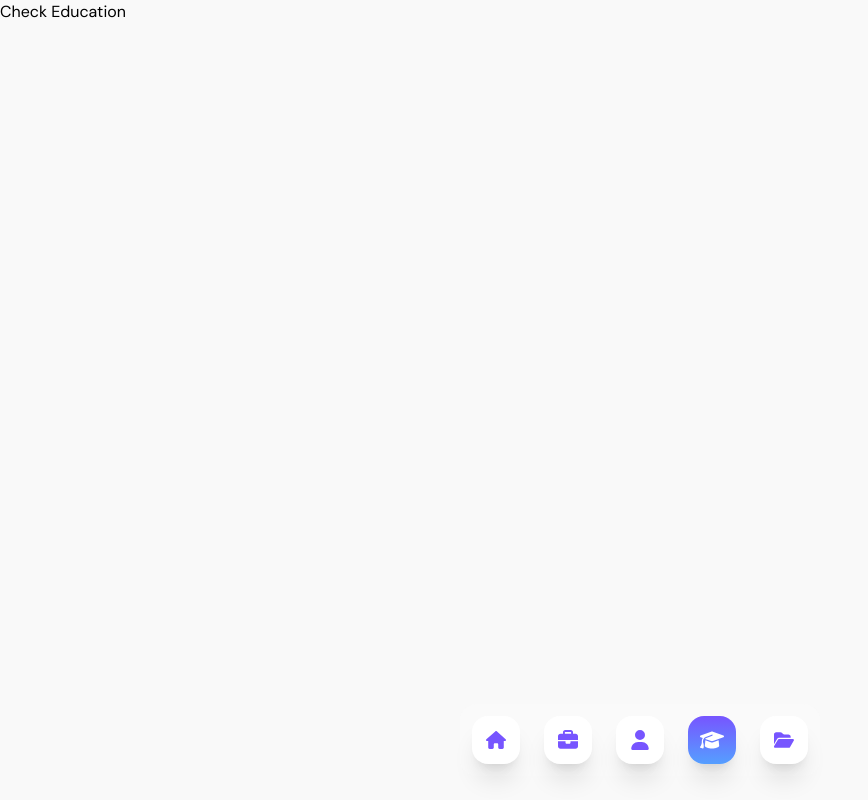
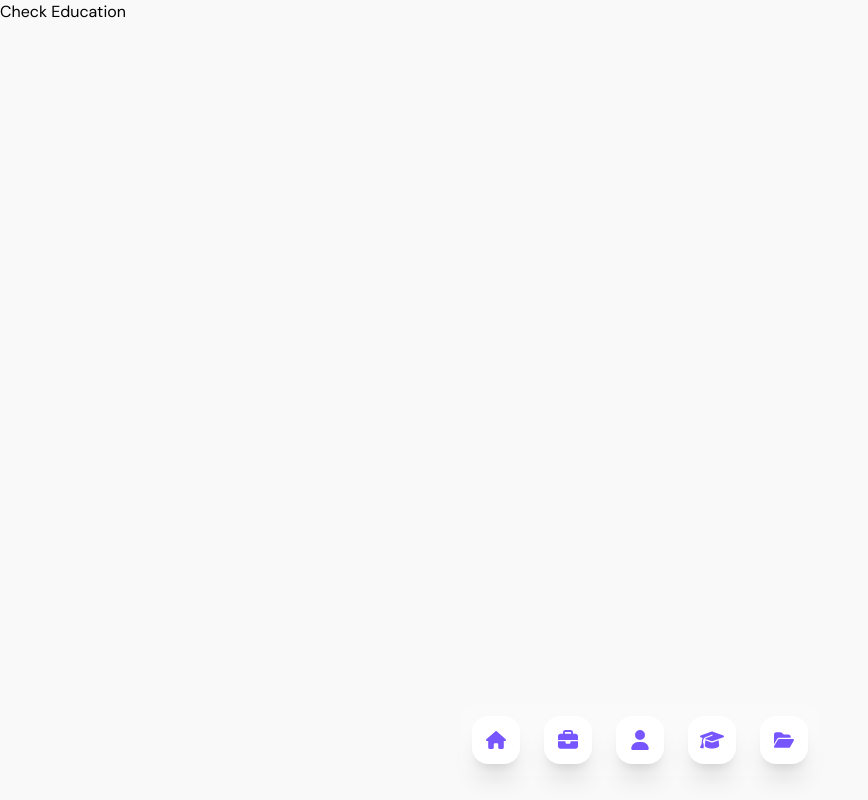
Before and after one commit to dhiraj-mahajan/portfolio, a Next.js app: page /education in a window 1280 px wide. Shown: the whole page, without its empty margins (0-868 px from the left). Built offline with nearby package versions, Linux system fonts and the light colour scheme.

Commit message:
first commit

```diff
--- a/app/education/page.tsx
+++ b/app/education/page.tsx
@@ -3,7 +3,7 @@ const Education = () => {
     return(
         <div>
         <h1>Check Education</h1>
-        <Tabs page="/education"></Tabs>
+        <Tabs page="/education2"></Tabs>
         </div>
     )
 }
```
